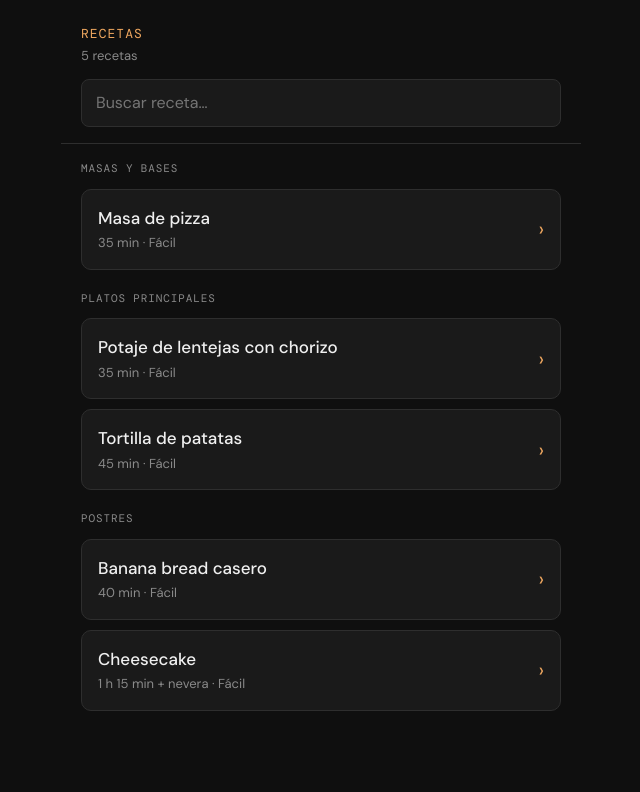
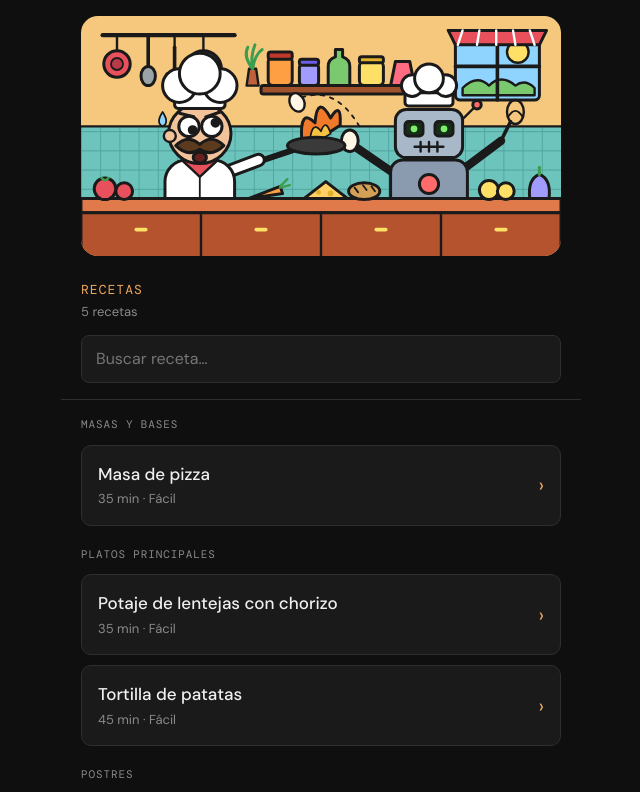
Before and after one commit to scamot/recetas, a plain HTML site: page index.html in a window 1280 px wide. Shown: the top 792 px of the page, without its empty margins (319-959 px from the left). Drawn offline with nearby package versions, Linux system fonts and the light colour scheme.

Commit message:
Ilustración de cocina en el home
Co-Authored-By: Claude Opus 5.5 <noreply@anthropic.com>
Claude-Session: https://claude.ai/code/session_01Y7DTzMs13Q97rhejM16PDo

```diff
--- a/index.html
+++ b/index.html
@@ -59,6 +59,8 @@
   .search:focus { border-color: var(--accent); }
 
   /* HOME */
+  .banner { padding: 16px 20px 0; }
+  .banner img { width: 100%; display: block; border-radius: 14px; aspect-ratio: 2 / 1; }
   .list { padding: 16px 20px; display: flex; flex-direction: column; gap: 10px; }
   .cat-title {
     font-family: 'DM Mono', monospace; font-size: 11px;
@@ -200,6 +202,7 @@ function renderHome(filtro = '') {
   soltarPantalla();
   document.title = 'Recetas';
   app.innerHTML = `
+    <div class="banner"><img src="banner.svg" alt="Un chef y un robot cocinando"></div>
     <header>
       <h1>Recetas</h1>
       <div class="count">${indice.length} ${indice.length === 1 ? 'receta' : 'recetas'}</div>
```
Also changed, not shown: banner.svg (added).
